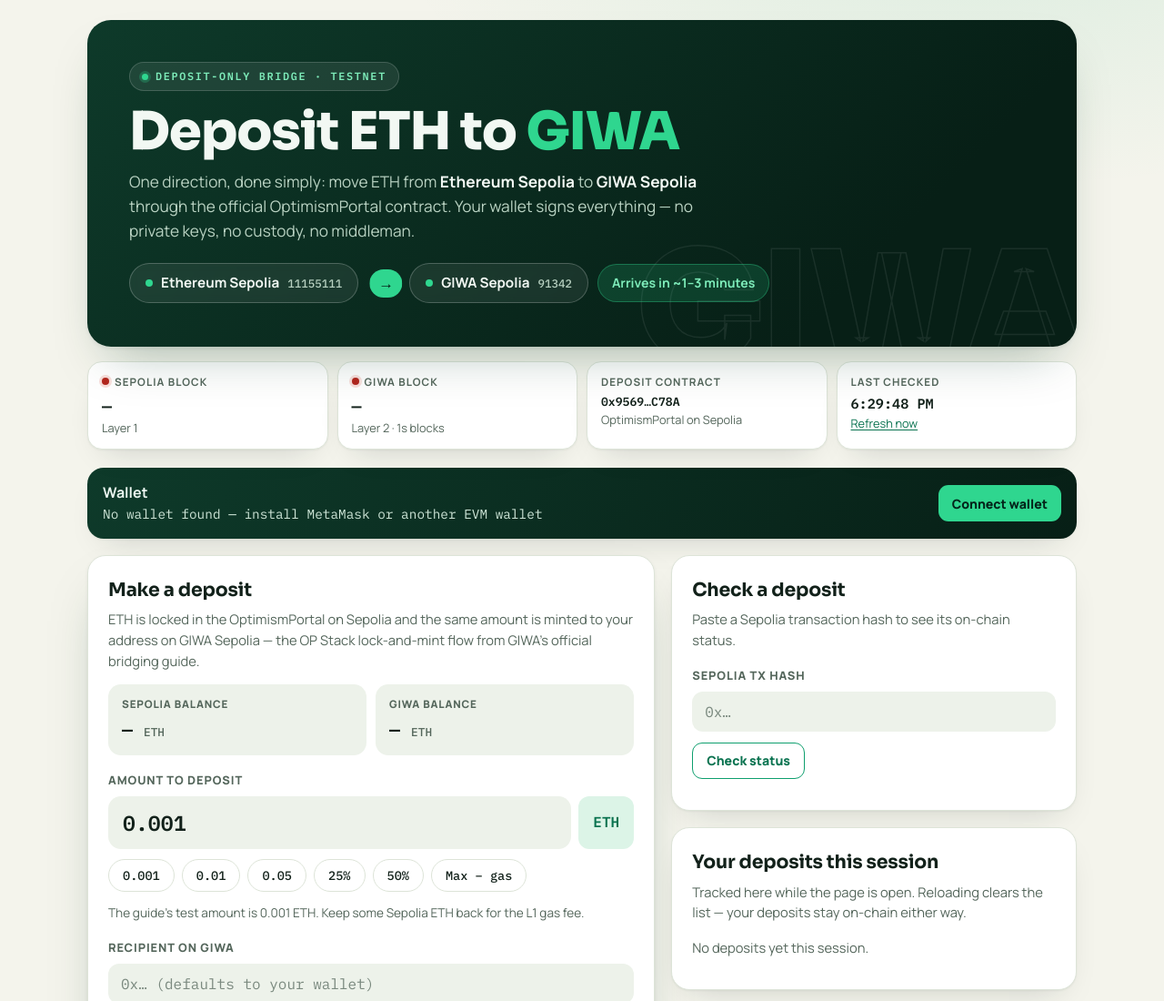
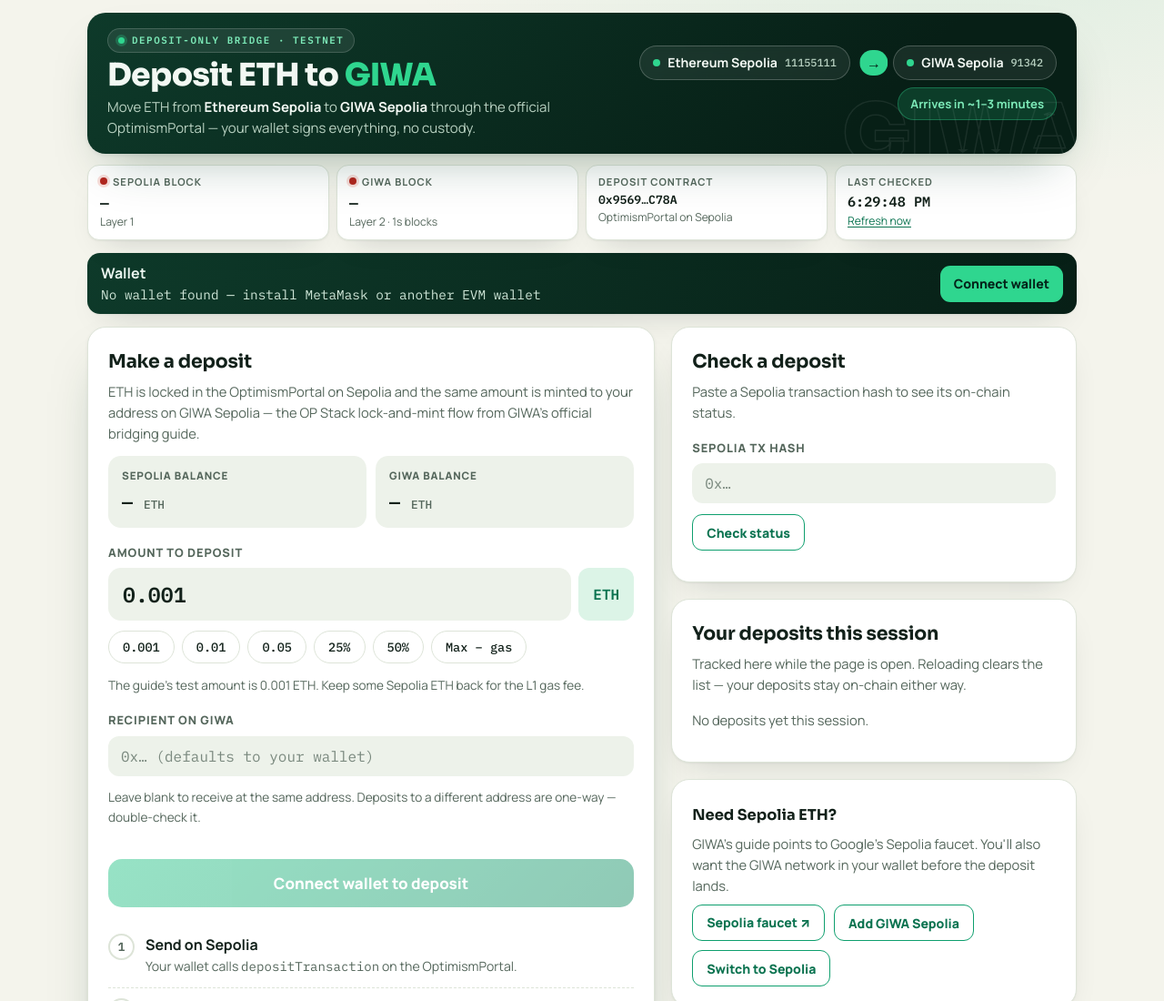
Before and after one commit to KayUSDT20/giwa-bridge, a plain HTML site: page index.html in a window 1280 px wide. Shown: the top 1100 px of the page at 91% size. Drawn offline with Linux system fonts and the light colour scheme; no server answers.

Commit message:
Shrink header so deposit section is above the fold

```diff
--- a/index.html
+++ b/index.html
@@ -39,37 +39,40 @@
       body{margin:0;color:var(--ink);font-family:var(--sans);line-height:1.55;font-size:16px;
         background:radial-gradient(1100px 480px at 85% -80px,rgba(20,180,120,.10),transparent 60%),var(--bg)}
       a{color:var(--accent-text);text-underline-offset:2px}
-      .wrap{max-width:1120px;margin:0 auto;padding:22px 16px 56px}
-      /* Header / hero */
-      header{position:relative;overflow:hidden;border-radius:26px;padding:clamp(26px,5vw,46px);
-        background:linear-gradient(135deg,var(--hero-1) 0%,var(--hero-2) 78%);color:var(--hero-ink);box-shadow:var(--shadow-lg)}
-      header::after{content:"GIWA";position:absolute;right:-6px;bottom:-42px;font-family:var(--display);font-weight:800;
-        font-size:clamp(6rem,17vw,10.5rem);line-height:1;letter-spacing:-.02em;color:transparent;
+      .wrap{max-width:1120px;margin:0 auto;padding:14px 16px 56px}
+      /* Header / hero — compact bar: title left, route chips right, so the deposit card is in view on load */
+      header{position:relative;overflow:hidden;border-radius:20px;padding:16px 22px;
+        background:linear-gradient(135deg,var(--hero-1) 0%,var(--hero-2) 78%);color:var(--hero-ink);box-shadow:var(--shadow-lg);
+        display:flex;flex-wrap:wrap;align-items:center;gap:10px 30px}
+      header::after{content:"GIWA";position:absolute;right:-4px;bottom:-24px;font-family:var(--display);font-weight:800;
+        font-size:clamp(3.4rem,9vw,5.6rem);line-height:1;letter-spacing:-.02em;color:transparent;
         -webkit-text-stroke:1.5px rgba(255,255,255,.08);pointer-events:none;user-select:none}
       header>*{position:relative;z-index:1}
-      .eyebrow{display:inline-flex;align-items:center;gap:8px;font-family:var(--mono);font-size:.74rem;letter-spacing:.14em;
-        text-transform:uppercase;color:#7debb9;font-weight:600;margin:0 0 16px;
-        background:rgba(255,255,255,.08);border:1px solid rgba(255,255,255,.16);border-radius:999px;padding:6px 13px}
+      .hero-text{flex:1 1 400px;min-width:0}
+      .eyebrow{display:inline-flex;align-items:center;gap:8px;font-family:var(--mono);font-size:.68rem;letter-spacing:.14em;
+        text-transform:uppercase;color:#7debb9;font-weight:600;margin:0 0 7px;
+        background:rgba(255,255,255,.08);border:1px solid rgba(255,255,255,.16);border-radius:999px;padding:4px 11px}
       .eyebrow::before{content:"";width:7px;height:7px;border-radius:50%;background:#2fd68f;box-shadow:0 0 0 3px rgba(47,214,143,.25)}
-      h1{font-family:var(--display);font-weight:800;font-size:clamp(2.3rem,6.5vw,3.6rem);line-height:1.02;margin:0 0 12px;letter-spacing:-.02em;color:var(--hero-ink)}
+      h1{font-family:var(--display);font-weight:800;font-size:clamp(1.65rem,3.6vw,2.15rem);line-height:1.05;margin:0 0 5px;letter-spacing:-.02em;color:var(--hero-ink)}
       h1 .hl{color:#2fd68f}
-      .lede{font-size:1.08rem;color:var(--hero-ink-2);max-width:62ch;margin:0 0 6px}
+      .lede{font-size:.94rem;color:var(--hero-ink-2);max-width:56ch;margin:0}
       .lede strong{color:var(--hero-ink)}
-      .route{display:flex;flex-wrap:wrap;align-items:center;gap:10px;margin:22px 0 2px}
+      .route{display:flex;flex-wrap:wrap;align-items:center;gap:8px;margin:0;flex:0 1 auto}
+      @media(min-width:760px){.route{justify-content:flex-end;max-width:470px}}
       .route .node{background:rgba(255,255,255,.07);border:1px solid rgba(255,255,255,.22);color:var(--hero-ink);
-        border-radius:999px;padding:9px 17px;font-weight:700;font-size:.95rem;display:inline-flex;gap:9px;align-items:center;backdrop-filter:blur(4px)}
+        border-radius:999px;padding:7px 14px;font-weight:700;font-size:.88rem;display:inline-flex;gap:8px;align-items:center;backdrop-filter:blur(4px)}
       .route .node::before{content:"";width:8px;height:8px;border-radius:50%;background:#2fd68f;flex:none}
-      .route .node small{font-family:var(--mono);font-weight:500;color:var(--hero-ink-2);font-size:.78rem}
+      .route .node small{font-family:var(--mono);font-weight:500;color:var(--hero-ink-2);font-size:.74rem}
       .route .arrow{font-family:var(--mono);color:#071f16;background:#2fd68f;border-radius:999px;font-weight:700;
-        font-size:1.05rem;line-height:1;padding:7px 13px;animation:nudge 2.2s ease-in-out infinite}
+        font-size:1rem;line-height:1;padding:6px 11px;animation:nudge 2.2s ease-in-out infinite}
       @keyframes nudge{0%,100%{transform:translateX(0)}50%{transform:translateX(4px)}}
-      .route .eta{background:rgba(47,214,143,.16);color:#7debb9;border:1px solid rgba(47,214,143,.35);border-radius:999px;padding:9px 15px;font-size:.88rem;font-weight:700}
+      .route .eta{background:rgba(47,214,143,.16);color:#7debb9;border:1px solid rgba(47,214,143,.35);border-radius:999px;padding:7px 13px;font-size:.82rem;font-weight:700}
       /* Live strip */
-      .strip{display:grid;grid-template-columns:repeat(auto-fit,minmax(150px,1fr));gap:10px;margin:16px 0 20px}
-      .stat{background:var(--surface);border:1px solid var(--line);border-radius:16px;padding:13px 15px;box-shadow:var(--shadow)}
-      .stat .k{font-size:.73rem;text-transform:uppercase;letter-spacing:.09em;color:var(--ink-2);font-weight:700}
-      .stat .v{font-family:var(--mono);font-size:1.15rem;font-weight:600;margin-top:3px;word-break:break-all}
-      .stat .s{font-size:.8rem;color:var(--ink-2)}
+      .strip{display:grid;grid-template-columns:repeat(auto-fit,minmax(150px,1fr));gap:8px;margin:12px 0 14px}
+      .stat{background:var(--surface);border:1px solid var(--line);border-radius:13px;padding:9px 13px;box-shadow:var(--shadow)}
+      .stat .k{font-size:.7rem;text-transform:uppercase;letter-spacing:.09em;color:var(--ink-2);font-weight:700}
+      .stat .v{font-family:var(--mono);font-size:1.02rem;font-weight:600;margin-top:2px;word-break:break-all}
+      .stat .s{font-size:.76rem;color:var(--ink-2)}
       .dot{display:inline-block;width:8px;height:8px;border-radius:50%;background:var(--accent);margin-right:6px;vertical-align:1px;box-shadow:0 0 0 3px var(--accent-soft)}
       .dot.bad{background:var(--red);box-shadow:0 0 0 3px var(--red-soft)}
       /* Layout */
@@ -106,7 +109,7 @@
       .btn.ghost:hover{background:var(--accent-soft)}
       .btn.small{padding:8px 15px;font-size:.88rem;min-height:2.5rem;border-radius:11px}
       .btnrow{display:flex;flex-wrap:wrap;gap:10px;margin-top:12px}
-      .walletbar{display:flex;flex-wrap:wrap;align-items:center;gap:10px;color:#eaf5ef;border-radius:18px;padding:15px 17px;margin-bottom:18px;
+      .walletbar{display:flex;flex-wrap:wrap;align-items:center;gap:10px;color:#eaf5ef;border-radius:14px;padding:10px 15px;margin-bottom:14px;
         background:linear-gradient(120deg,var(--hero-1),var(--hero-2));box-shadow:var(--shadow)}
       .walletbar .addr{font-family:var(--mono);font-size:.9rem;word-break:break-all;color:#cfe6d8}
       .walletbar .net{font-size:.82rem;background:rgba(255,255,255,.14);border-radius:999px;padding:4px 11px;font-family:var(--mono)}
@@ -209,9 +212,11 @@
   <body>
     <div class="wrap">
       <header>
-        <p class="eyebrow">Deposit-only bridge · Testnet</p>
-        <h1>Deposit ETH to <span class="hl">GIWA</span></h1>
-        <p class="lede">One direction, done simply: move ETH from <strong>Ethereum Sepolia</strong> to <strong>GIWA Sepolia</strong> through the official OptimismPortal contract. Your wallet signs everything — no private keys, no custody, no middleman.</p>
+        <div class="hero-text">
+          <p class="eyebrow">Deposit-only bridge · Testnet</p>
+          <h1>Deposit ETH to <span class="hl">GIWA</span></h1>
+          <p class="lede">Move ETH from <strong>Ethereum Sepolia</strong> to <strong>GIWA Sepolia</strong> through the official OptimismPortal — your wallet signs everything, no custody.</p>
+        </div>
         <div class="route" aria-label="Bridge route">
           <span class="node">Ethereum Sepolia <small>11155111</small></span>
           <span class="arrow" aria-hidden="true">→</span>
```
